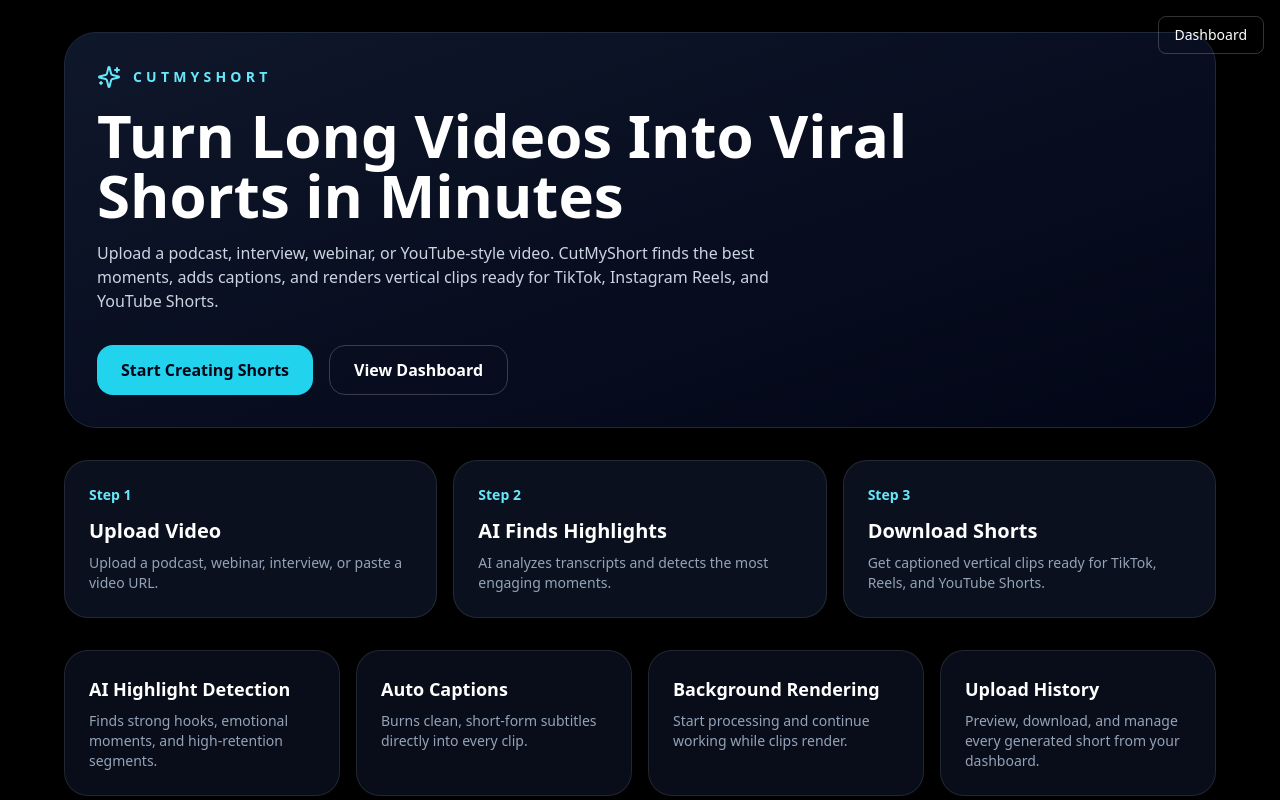
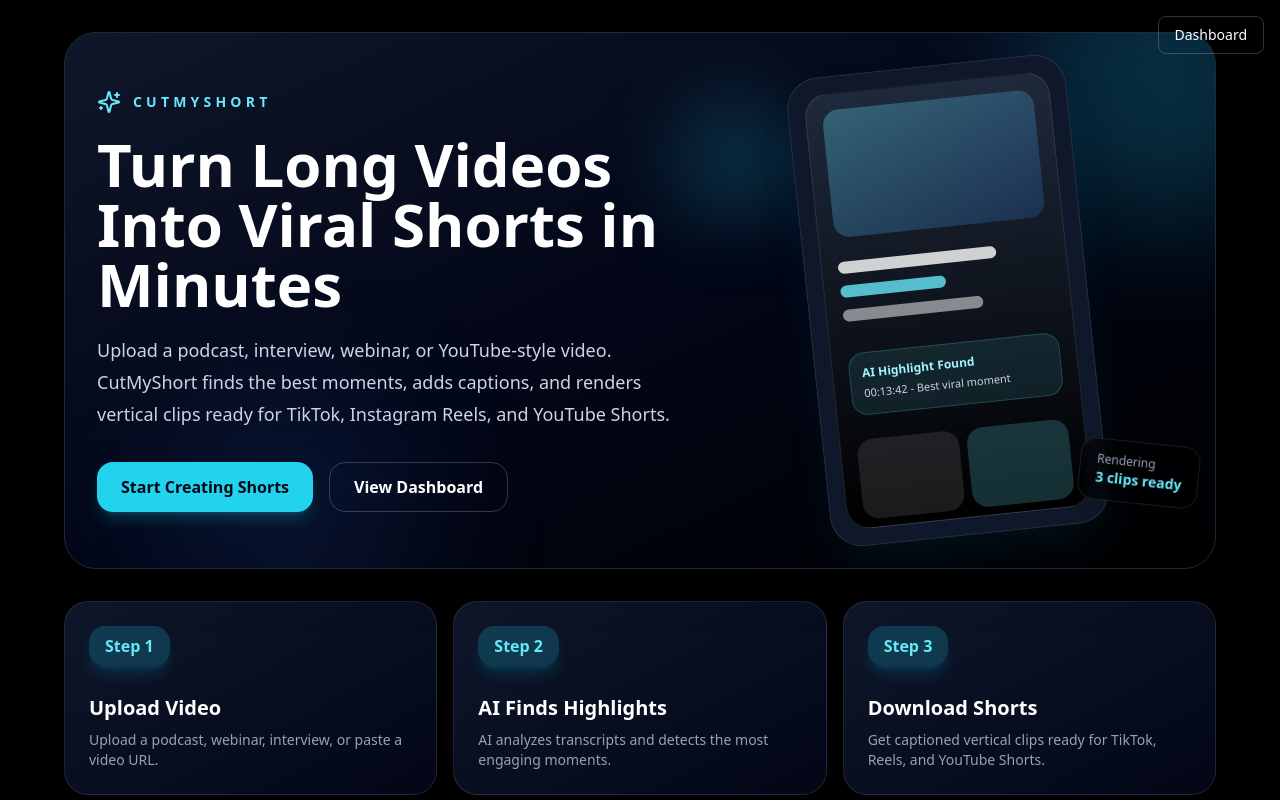
Before and after one commit to balasaijuttuga04/my-ai-podcast-clipper, a Next.js app: page / in a window 1280 px wide. Shown: the top 800 px of the page. Built offline with nearby package versions, Linux system fonts and the light colour scheme.

Commit message:
add 3d feature cards

```diff
--- a/app/page.tsx
+++ b/app/page.tsx
@@ -245,7 +245,12 @@ export default function HomePage() {
       </div>
 
       <div className="mx-auto max-w-6xl">
-        <section className="mb-8 rounded-[2rem] border border-slate-800 bg-gradient-to-br from-slate-900 to-slate-950 p-8 shadow-2xl">
+        <section className="relative mb-8 overflow-hidden rounded-[2rem] border border-slate-800 bg-gradient-to-br from-slate-900 via-slate-950 to-black p-8 shadow-2xl">
+  <div className="absolute -right-24 -top-24 h-72 w-72 rounded-full bg-cyan-400/20 blur-3xl" />
+  <div className="absolute -bottom-24 left-20 h-72 w-72 rounded-full bg-blue-500/10 blur-3xl" />
+
+  <div className="relative grid gap-10 lg:grid-cols-[1.1fr_0.9fr] lg:items-center">
+    <div>
       <div className="flex items-center gap-3 text-cyan-300">
         <Sparkles className="h-6 w-6" />
         <span className="text-sm font-semibold uppercase tracking-[0.3em]">
@@ -253,11 +258,11 @@ export default function HomePage() {
         </span>
       </div>
 
-          <h1 className="mt-4 max-w-4xl text-4xl font-bold leading-tight md:text-6xl">
+      <h1 className="mt-5 max-w-4xl text-4xl font-bold leading-tight md:text-6xl">
         Turn Long Videos Into Viral Shorts in Minutes
       </h1>
 
-          <p className="mt-4 max-w-2xl text-slate-300">
+      <p className="mt-5 max-w-2xl text-lg leading-8 text-slate-300">
         Upload a podcast, interview, webinar, or YouTube-style video.
         CutMyShort finds the best moments, adds captions, and renders
         vertical clips ready for TikTok, Instagram Reels, and YouTube Shorts.
@@ -270,17 +275,54 @@ export default function HomePage() {
               .getElementById("upload-section")
               ?.scrollIntoView({ behavior: "smooth" })
           }
-              className="rounded-2xl bg-cyan-400 px-6 py-3 font-bold text-slate-950 hover:bg-cyan-300"
+          className="rounded-2xl bg-cyan-400 px-6 py-3 font-bold text-slate-950 shadow-lg shadow-cyan-400/20 transition hover:-translate-y-0.5 hover:bg-cyan-300"
         >
           Start Creating Shorts
         </button>
 
         <Link
           href="/dashboard"
-              className="rounded-2xl border border-white/20 px-6 py-3 font-semibold text-white hover:bg-white/10"
+          className="rounded-2xl border border-white/20 px-6 py-3 font-semibold text-white transition hover:-translate-y-0.5 hover:bg-white/10"
         >
           View Dashboard
         </Link>
+      </div>
+    </div>
+
+    <div className="relative hidden lg:block">
+      <div className="absolute -left-8 top-10 h-28 w-28 rounded-3xl bg-cyan-400/20 blur-2xl" />
+
+      <div className="relative mx-auto w-[280px] rotate-[-6deg] rounded-[2rem] border border-white/10 bg-slate-900 p-4 shadow-2xl shadow-cyan-500/10">
+        <div className="aspect-[9/16] overflow-hidden rounded-[1.5rem] border border-white/10 bg-gradient-to-b from-slate-800 to-black p-4">
+          <div className="h-32 rounded-2xl bg-gradient-to-br from-cyan-300/30 to-blue-500/20" />
+
+          <div className="mt-6 space-y-3">
+            <div className="h-3 w-3/4 rounded-full bg-white/80" />
+            <div className="h-3 w-1/2 rounded-full bg-cyan-300/80" />
+            <div className="h-3 w-2/3 rounded-full bg-white/50" />
+          </div>
+
+          <div className="mt-8 rounded-2xl border border-cyan-300/20 bg-cyan-300/10 p-3">
+            <p className="text-xs font-semibold text-cyan-200">
+              AI Highlight Found
+            </p>
+            <p className="mt-1 text-[11px] text-slate-300">
+              00:13:42 - Best viral moment
+            </p>
+          </div>
+
+          <div className="mt-6 grid grid-cols-2 gap-2">
+            <div className="h-20 rounded-2xl bg-white/10" />
+            <div className="h-20 rounded-2xl bg-cyan-300/20" />
+          </div>
+        </div>
+      </div>
+
+      <div className="absolute -right-4 bottom-8 rotate-6 rounded-2xl border border-white/10 bg-black/60 px-4 py-3 shadow-xl backdrop-blur">
+        <p className="text-xs text-slate-400">Rendering</p>
+        <p className="text-sm font-bold text-cyan-300">3 clips ready</p>
+      </div>
+    </div>
   </div>
 </section>
 
@@ -307,11 +349,14 @@ export default function HomePage() {
           ].map((item) => (
             <div
               key={item.step}
-              className="rounded-3xl border border-white/10 bg-slate-900/70 p-6"
+              className="group rounded-3xl border border-white/10 bg-gradient-to-br
+              from-slate-900 to-slate-950 p-6 shadow-xl transition-all duration-300
+              hover:-translate-y-2 hover:rotate-1 hover:shadow-cyan-500/20"
             >
-              <p className="text-sm font-semibold text-cyan-300">
+              <div className="mb-4 inline-flex rounded-2xl bg-cyan-400/20 px-4 py-2
+              font-bold text-cyan-300 shadow-lg shadow-cyan-500/20">
               {item.step}
-              </p>
+</div>
               <h3 className="mt-3 text-xl font-bold">{item.title}</h3>
               <p className="mt-2 text-sm text-slate-400">
                 {item.description}
```
Lines whose indentation alone changed are shown as unchanged.
